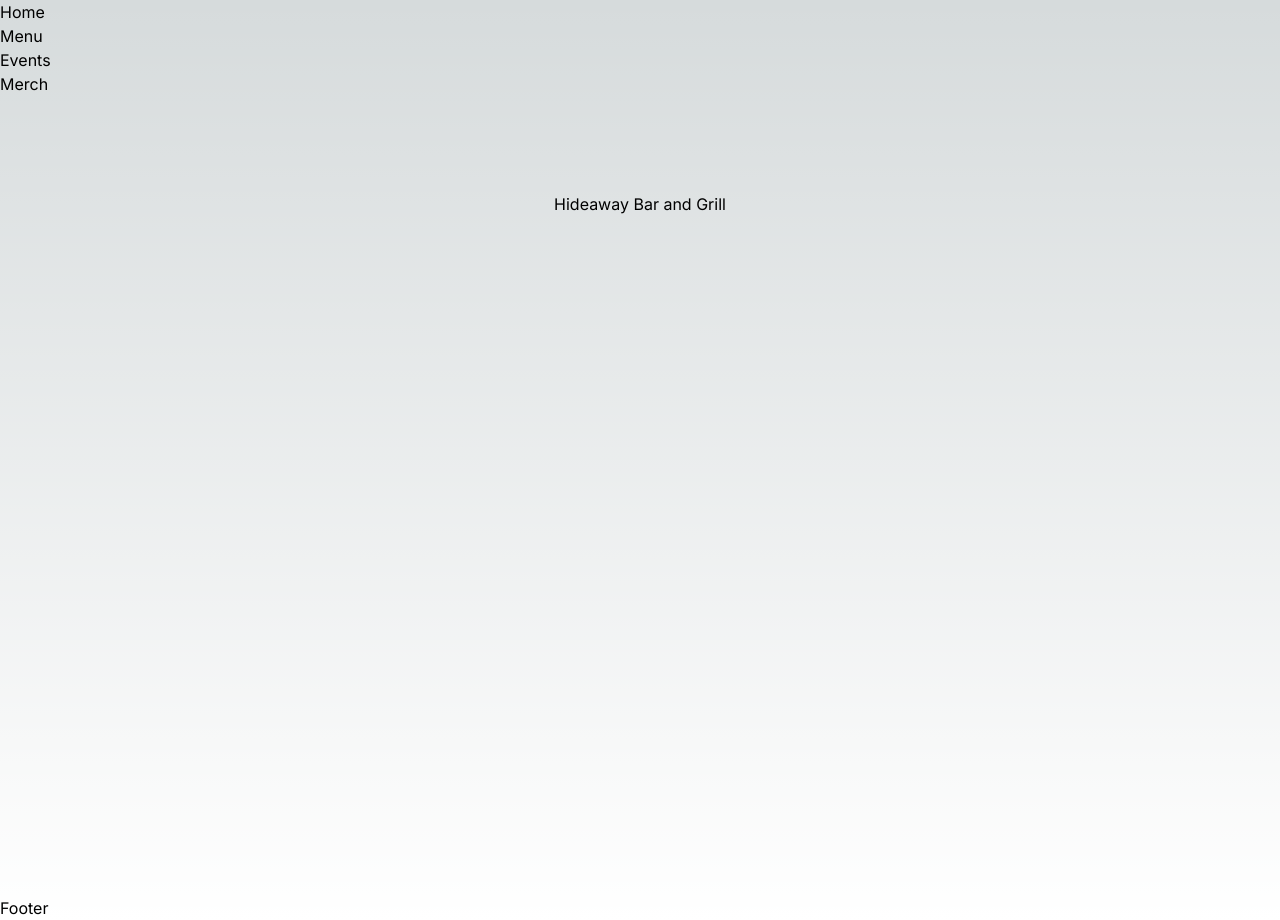
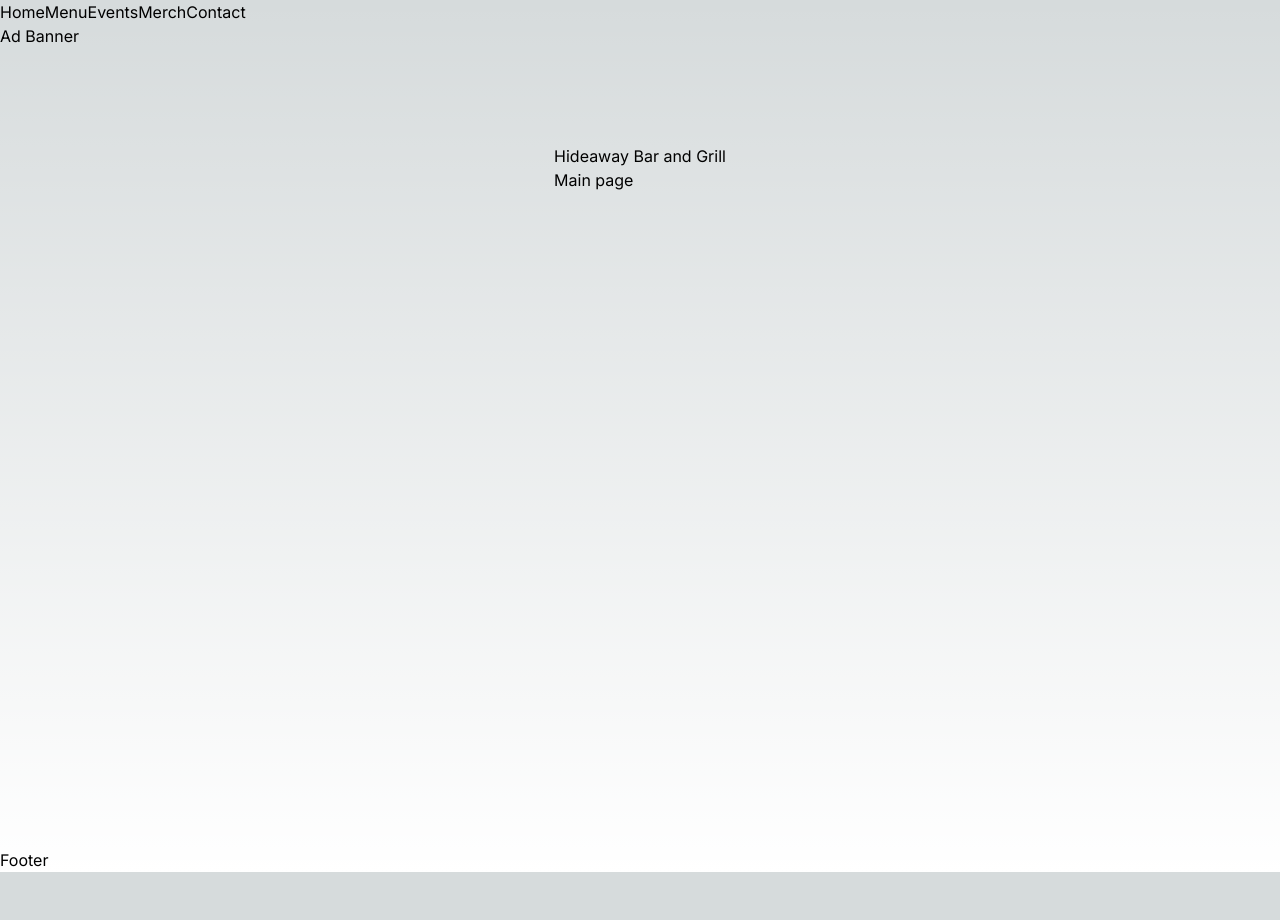
Before and after one commit to angski11422/hideaway, a Next.js app: page / in a window 1280 px wide. After the commit the page ends 872 px from the top, so only its background shows below. Built offline with nearby package versions, Linux system fonts and the light colour scheme.

Commit message:
Basic info added

```diff
--- /dev/null
+++ b/app/components/adbanner.jsx
@@ -0,0 +1,7 @@
+export default function AdBanner() {
+  return (
+    <div>
+      <h1>Ad Banner</h1>
+    </div>
+  );
+}
--- a/app/components/hero.jsx
+++ b/app/components/hero.jsx
@@ -0,0 +1,7 @@
+export default function Hero() {
+  return (
+    <div>
+      <h1>Main page</h1>
+    </div>
+  );
+}
--- a/app/components/navbar.jsx
+++ b/app/components/navbar.jsx
@@ -1,10 +1,11 @@
 export default function Navbar() {
   return (
     <nav>
-      <h4>Home</h4>
-      <h4>Menu</h4>
-      <h4>Events</h4>
-      <h4>Merch</h4>
+      <a href="/">Home</a>
+      <a href="/menu">Menu</a>
+      <a href="/events">Events</a>
+      <a href="/merch">Merch</a>
+      <a href="/">Contact</a>
     </nav>
   );
 }
--- a/app/events/page.jsx
+++ b/app/events/page.jsx
@@ -0,0 +1,16 @@
+export default function Events() {
+  return (
+    <div>
+      <h1>Events</h1>
+      <div>
+        <h2>Karaoke - Every Friday & Saturday Night</h2>
+      </div>
+      <div>
+        <h2>Fish Fry Friday - Every Friday Night</h2>
+      </div>
+      <div>
+        <h2>Appreciation Party - March 16th</h2>
+      </div>
+    </div>
+  );
+}
--- a/app/layout.js
+++ b/app/layout.js
@@ -2,6 +2,7 @@ import { Inter } from "next/font/google";
 import "./globals.css";
 import Navbar from "./components/navbar";
 import Footer from "./components/footer";
+import AdBanner from "./components/adbanner";
 
 const inter = Inter({ subsets: ["latin"] });
 
@@ -16,6 +17,7 @@ export default function RootLayout({ children }) {
     <html lang="en">
       <body className={inter.className}>
         <Navbar />
+        <AdBanner />
         {children}
         <Footer />
       </body>
--- a/app/menu/page.jsx
+++ b/app/menu/page.jsx
@@ -0,0 +1,25 @@
+export default function Menu() {
+  return (
+    <div>
+      <h1>Menu</h1>
+      <div>
+        <h2>Appetizers</h2>
+      </div>
+      <div>
+        <h2>Burgers & Dogs</h2>
+      </div>
+      <div>
+        <h2>Baskets</h2>
+      </div>
+      <div>
+        <h2>Sandwiches</h2>
+      </div>
+      <div>
+        <h2>Soup & Salad</h2>
+      </div>
+      <div>
+        <h2>Pizza</h2>
+      </div>
+    </div>
+  );
+}
--- a/app/merch/page.jsx
+++ b/app/merch/page.jsx
@@ -0,0 +1,13 @@
+export default function Merch() {
+  return (
+    <div>
+      <h1>Merch</h1>
+      <div>
+        <h2>T-shirts</h2>
+      </div>
+      <div>
+        <h2>Cups</h2>
+      </div>
+    </div>
+  );
+}
--- a/app/page.js
+++ b/app/page.js
@@ -1,8 +1,11 @@
+import Hero from "./components/hero";
+
 export default function Home() {
   return (
     <main className="flex min-h-screen flex-col items-center justify-between p-24">
       <div>
         <h1>Hideaway Bar and Grill </h1>
+        <Hero />
       </div>
     </main>
   );
```
Also changed, not shown: app/components/adbar.jsx (deleted).
